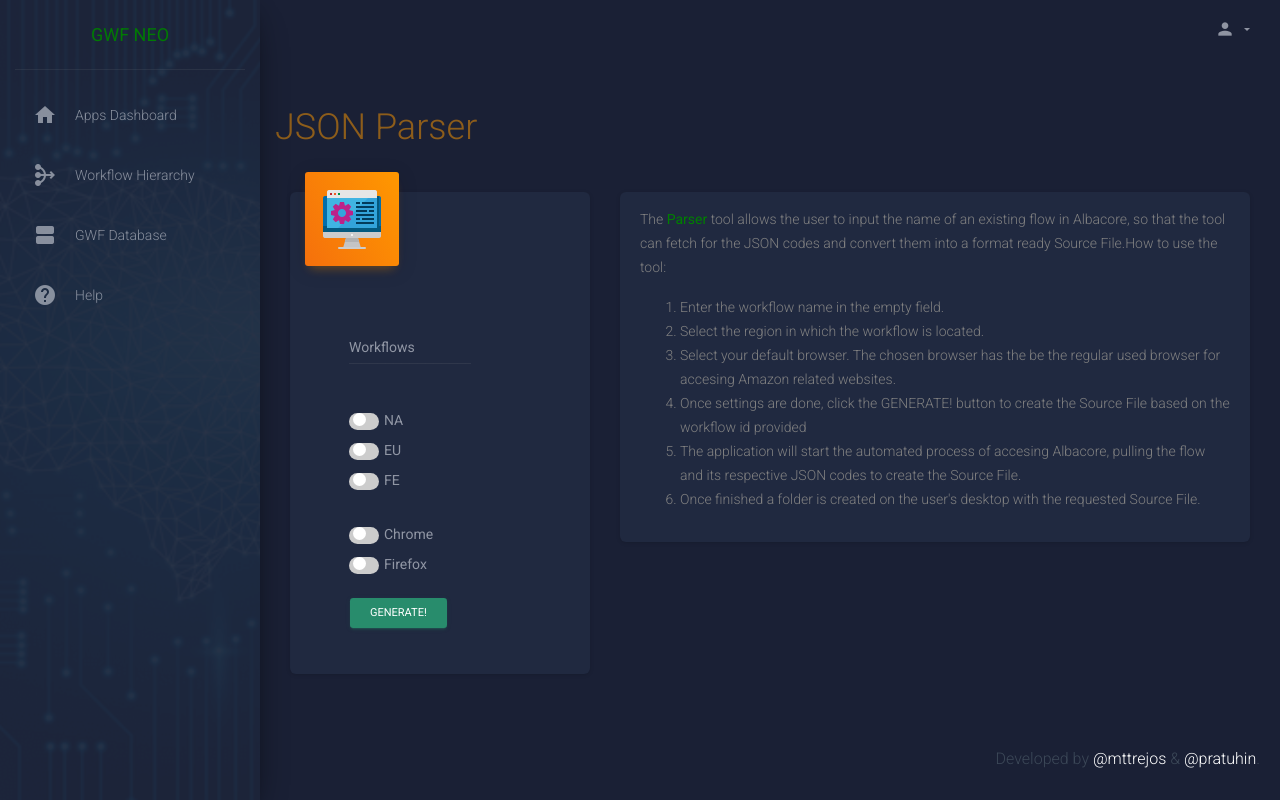
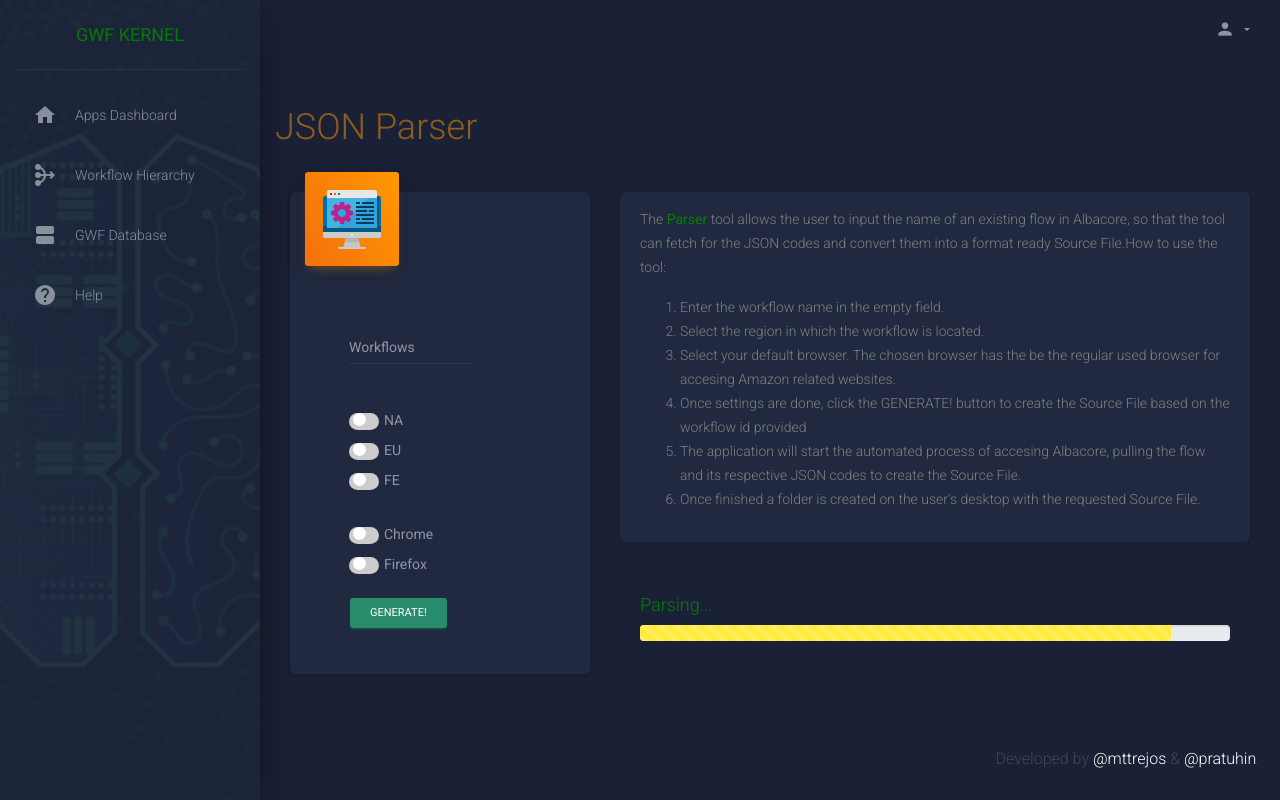
Before and after one commit to MarcoOrtiz90/gwf_hub_repo, a Django app: page /json_parser/ in a window 1280 px wide. Run offline with Django 3.2, Linux system fonts and the light colour scheme; some libraries are stand-ins or nearby versions.

Commit message:
updated UI and UX, changed app name to Kernel

```diff
--- a/gwf_hub/gwf_hub/settings.py
+++ b/gwf_hub/gwf_hub/settings.py
@@ -44,7 +44,7 @@ INSTALLED_APPS = [
     'accounts.apps.AccountsConfig',
     'albacorizer.apps.AlbacorizerConfig',
     'json_parser.apps.JsonParserConfig',
-    'validator.apps.ValidatorConfig'
+    'validator.apps.ValidatorConfig',
 ]
 
 MIDDLEWARE = [
--- a/gwf_hub/json_parser/urls.py
+++ b/gwf_hub/json_parser/urls.py
@@ -1,6 +1,7 @@
+from os import name
 from django.urls import path, include
 from . import views
 
 urlpatterns = [
-    path("", views.call_parser, name="json_parser")
+    path("", views.call_parser, name="json_parser"),
 ]
--- a/gwf_hub/json_parser/views.py
+++ b/gwf_hub/json_parser/views.py
@@ -1,5 +1,6 @@
 from django.shortcuts import render
 from django.contrib import messages
+from django.http import JsonResponse
 from . import web_automation
 
 # Create your views here.
@@ -54,7 +55,6 @@ def call_parser(request):
                 error_msg = {"error": error_generated}
                 return render(request, 'json_parser.html', error_msg)
 
-
             web_automation.wf_id_data(workflow_id, region, browser_used)
             completion_message = "Your source files have successfully been created for the flows - " + str(workflow_id)
             returning_msg = {'message_to_display': completion_message}
@@ -64,4 +64,8 @@ def call_parser(request):
         error_generated = "Exception generated - " + e
         error_msg = {"error": error_generated}
         return render(request, 'json_parser.html', error_msg)
+
+    if request.is_ajax():
+        return JsonResponse({'process': 'number'}, status=200)
+
     return render(request, 'json_parser.html')
--- a/gwf_hub/static/js/generator-handler.js
+++ b/gwf_hub/static/js/generator-handler.js
@@ -38,3 +38,17 @@ function removeID(event){
         alert("No more IDs to remove")
     }
 }
+
+$('#parse').click(()=>{
+    console.log("clicked")
+    $.ajax({
+        url: '',
+        type: 'get',
+        data: {
+            button_text: $(this).text()
+        },
+        success: ((response)=>{
+            $('parser-progress').width("50px")
+        })
+    })
+});
--- a/gwf_hub/templates/base.html
+++ b/gwf_hub/templates/base.html
@@ -19,13 +19,13 @@
 </head>
 <body class="dark-edition">
 <div class="wrapper">
-    <div class="sidebar" data-color="azure" data-background-color="black" data-image="{% static '/imgs/background_5_cropped.png' %}">
+    <div class="sidebar" data-color="azure" data-background-color="black" data-image="{% static '/imgs/background_4_cropped.png' %}">
         <!--
           Tip 1: You can change the color of the sidebar using: data-color="purple | azure | green | orange | danger"
 
           Tip 2: you can also add an image using data-image tag
       -->
-        <div class="logo"><a href="{% url 'overview' %}" class="simple-text logo-normal"><strong class="neo-tint">GWF NEO</strong></a></div>
+        <div class="logo"><a href="{% url 'overview' %}" class="simple-text logo-normal"><strong class="neo-tint">GWF Kernel</strong></a></div>
         <div class="sidebar-wrapper">
             <ul class="nav">
                 {% if main %}
--- a/gwf_hub/templates/json_parser.html
+++ b/gwf_hub/templates/json_parser.html
@@ -43,7 +43,7 @@
                                             <span class="slider round"></span>
                                         </label><label style="margin-left: 5px;">Firefox</label><br>
 
-                                        <button type="submit" class="btn btn-success btn-sm mt-3 ">Generate!</button>
+                                        <button type="submit" class="btn btn-success btn-sm mt-3" id="parse">Generate!</button>
                                         <br>
                                         {% if error %}
                                         <p style="color:red;">{{ error }}</p>
@@ -72,6 +72,14 @@
                             </ol>
                         </div>
                     </div>
+                    <div class="card-stats">
+                        <div class="card-body" style="text-align: left;">
+                            <h4 class="neo-tint">Parsing...</h4>
+                            <div class="progress">
+                                <div class="progress-bar progress-bar-striped bg-warning" role="progressbar" id="parser-progress" style="width: 90%" aria-valuenow="75" aria-valuemin="0" aria-valuemax="100"></div>
+                              </div>
+                        </div>
+                    </div>
                 </div>
             </div>
         </div>
--- a/gwf_hub/templates/overview.html
+++ b/gwf_hub/templates/overview.html
@@ -4,7 +4,7 @@
 <div class="main-panel">
     {% include 'navbar.html' %}
     <div class="content">
-        <h2 class='amazon-main-opaque'>GWF NEO Dashboard</h2>
+        <h2 class='amazon-main-opaque'>Kernel Dashboard</h2>
         <div class="container-fluid">
             <div class="row">
                 <div class="col-xl-3 col-lg-12">
```
Also changed, not shown: gwf_hub/db.sqlite3, 1 other file.
